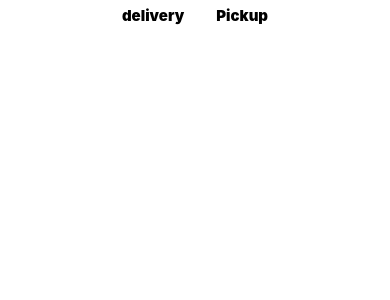
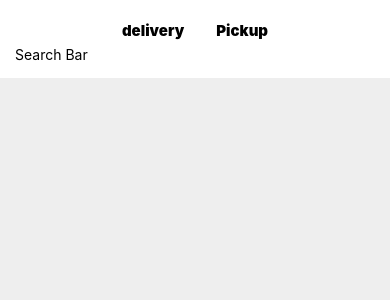
Before and after one commit to tymiles003/Uber-Eats-Clone, a React Native app: screen / in a window 390 px wide. Shown: the top 300 px of the page. Built offline with nearby package versions, Linux system fonts and the light colour scheme.

Commit message:
downloaded google places and vector icons and created searchBar component

```diff
--- a/package.json
+++ b/package.json
@@ -4,6 +4,9 @@
     "react": "16.13.1",
     "react-dom": "16.13.1",
     "react-native": "https://github.com/expo/react-native/archive/sdk-42.0.0.tar.gz",
+    "react-native-google-places": "^3.1.2",
+    "react-native-google-places-autocomplete": "^2.4.1",
+    "react-native-vector-icons": "^8.1.0",
     "react-native-web": "~0.13.12"
   },
   "devDependencies": {
--- a/screens/Home.js
+++ b/screens/Home.js
@@ -1,11 +1,16 @@
 import React from 'react'
-import { SafeAreaView } from 'react-native'
+import { SafeAreaView, View } from 'react-native'
+
 import HeaderTabs from './components/HeaderTabs'
+import SearchBar from './components/SearchBar'
 
 export default function Home() {
     return (
-        <SafeAreaView>
-            <HeaderTabs />
+        <SafeAreaView style={{ backgroundColor: '#eee', flex: 1 }}>
+            <View style={{ backgroundColor: 'white', padding: 15}}>
+                <HeaderTabs />
+                <SearchBar />
+            </View>
         </SafeAreaView>
     )
 }
--- /dev/null
+++ b/screens/components/SearchBar.js
@@ -0,0 +1,10 @@
+import React from 'react'
+import { View, Text } from 'react-native'
+
+export default function SearchBar() {
+    return (
+        <View>
+            <Text>Search Bar</Text>
+        </View>
+    )
+}
```
Also changed, not shown: 1 other file (tests, documents, lock files or other folders).
